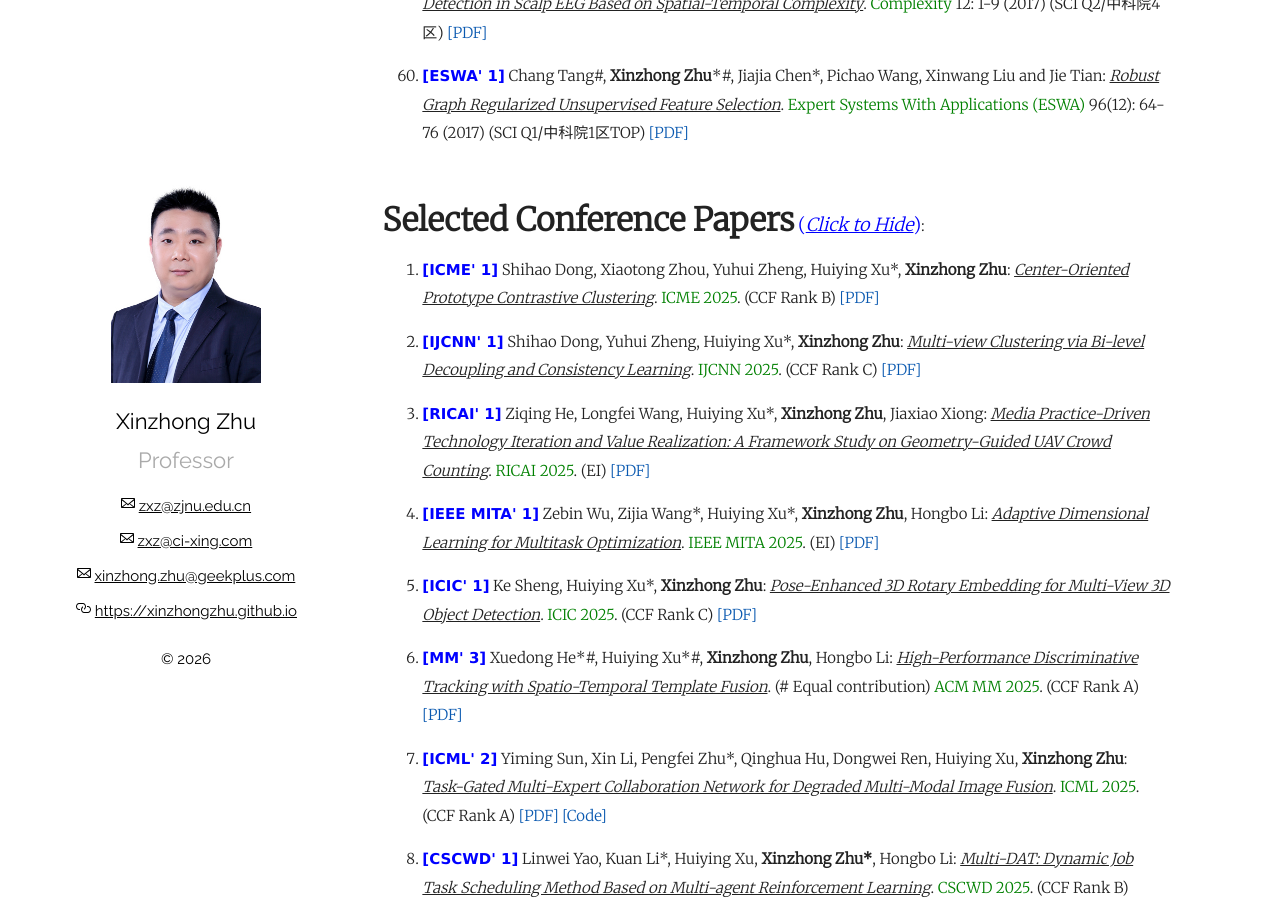
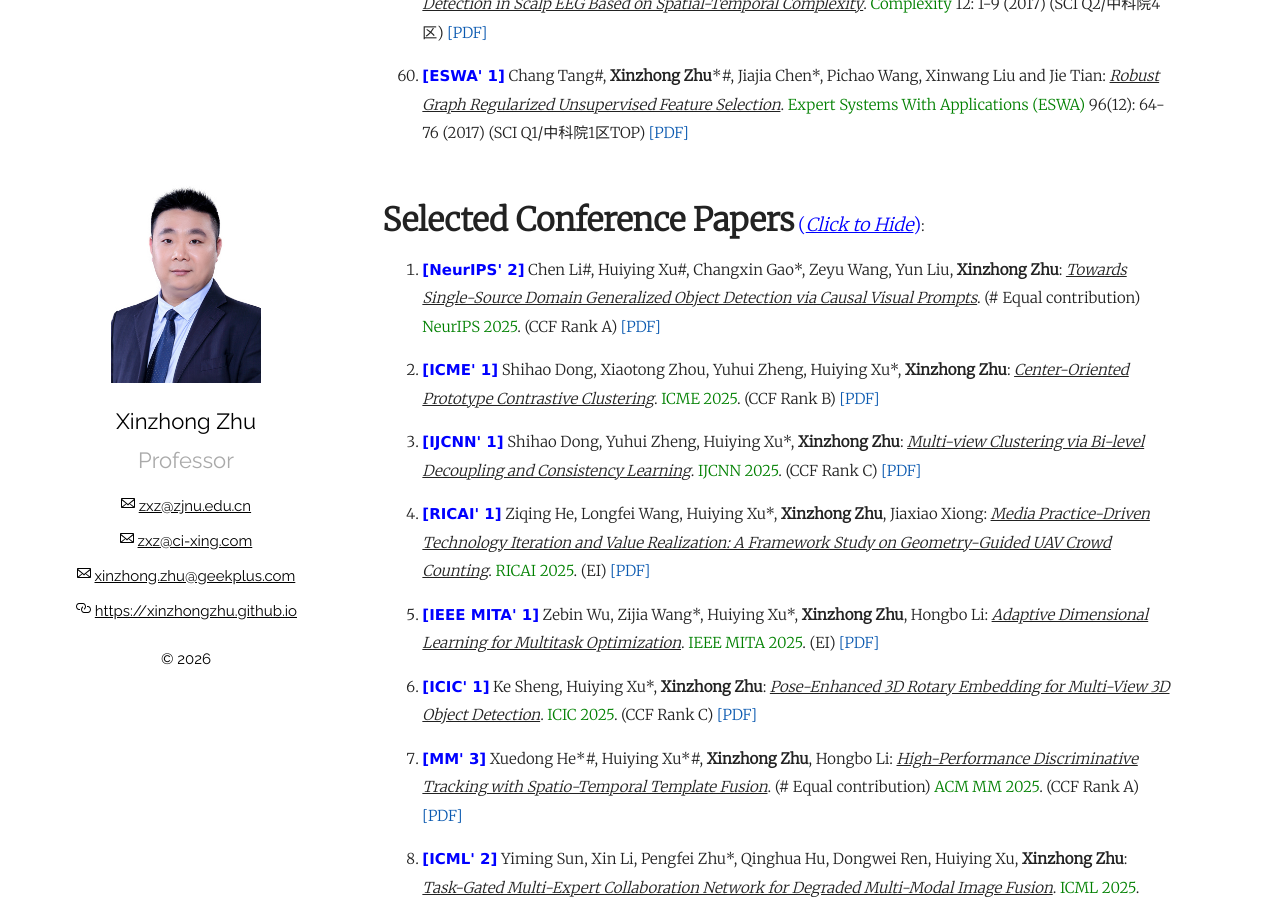
Before and after one commit to xinzhongzhu/xinzhongzhu.github.io, a Jekyll site: the page built from index.md, in a window 1280 px wide and 900 px high, scrolled down 7270 px. Built offline with Jekyll 4.4.1, drawn with Linux system fonts in a browser that asks for light colours.

Commit message:
Update index.md

```diff
--- a/index.md
+++ b/index.md
@@ -171,6 +171,8 @@ Please drop me a message by email: <u>zxz@zjnu.edu.cn</u> or <u>zxz@ci-xing.com<
   <p>
     <ol>
 
+<p style="margin-top: 8px;"><li><font face="verdana" color="blue"><b>[NeurIPS' 2]</b></font> Chen Li#, Huiying Xu#, Changxin Gao*, Zeyu Wang, Yun Liu, <b>Xinzhong Zhu</b>: <i><u>Towards Single-Source Domain Generalized Object Detection via Causal Visual Prompts</u></i>. (# Equal contribution)  <font color="green">NeurIPS 2025</font>. (CCF Rank A) <a href = "https://xinzhongzhu.github.io/document/Towards Single-Source Domain Generalized Object.pdf">[PDF]</a>  </li></p>
+
 <p style="margin-top: 8px;"><li><font face="verdana" color="blue"><b>[ICME' 1]</b></font> Shihao Dong, Xiaotong Zhou, Yuhui Zheng, Huiying Xu*, <b>Xinzhong Zhu</b>: <i><u>Center-Oriented Prototype Contrastive Clustering</u></i>. <font color="green">ICME 2025</font>. (CCF Rank B) <a href = "https://xinzhongzhu.github.io/document/Center-Oriented Prototype Contrastive Clustering.pdf">[PDF]</a> </li></p>
 
 <p style="margin-top: 8px;"><li><font face="verdana" color="blue"><b>[IJCNN' 1]</b></font> Shihao Dong, Yuhui Zheng, Huiying Xu*, <b>Xinzhong Zhu</b>: <i><u>Multi-view Clustering via Bi-level Decoupling and Consistency Learning</u></i>. <font color="green">IJCNN 2025</font>. (CCF Rank C) <a href = "https://xinzhongzhu.github.io/document/Multi-view Clustering.pdf">[PDF]</a> </li></p>
```
